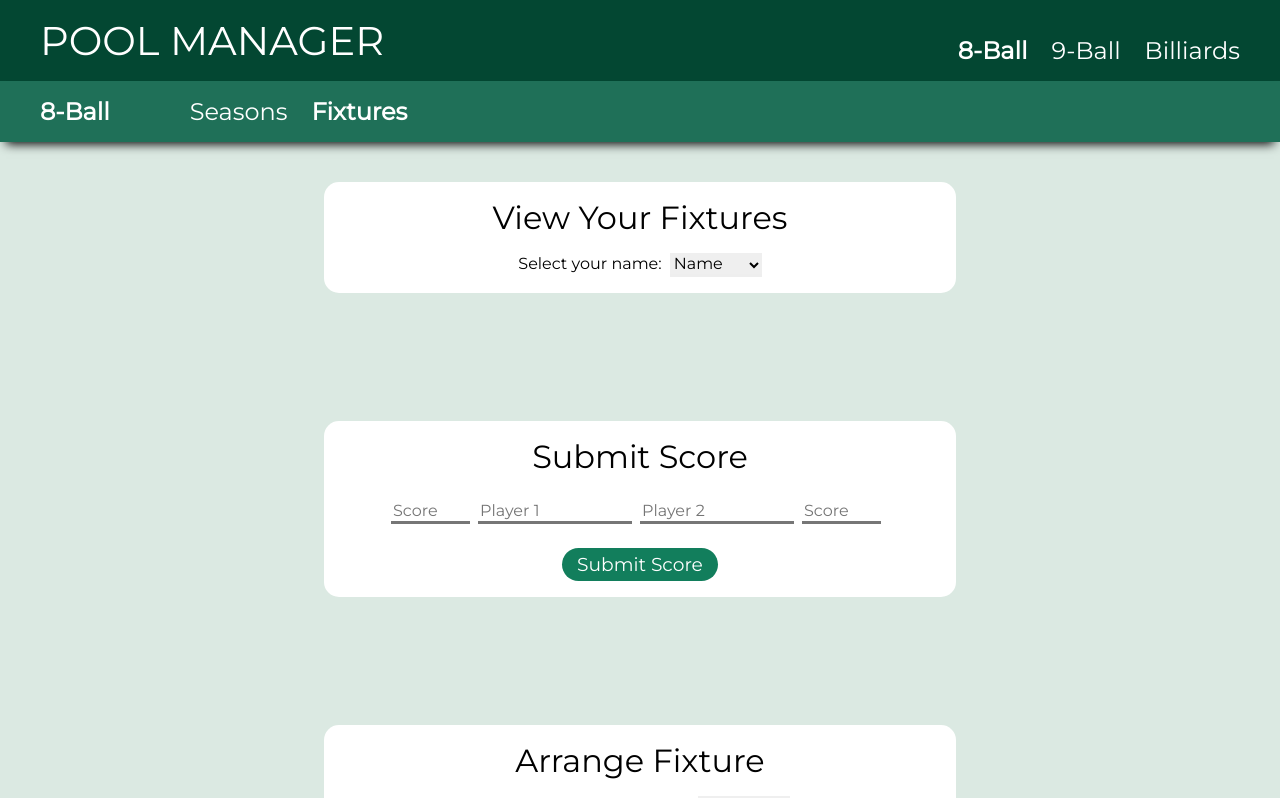
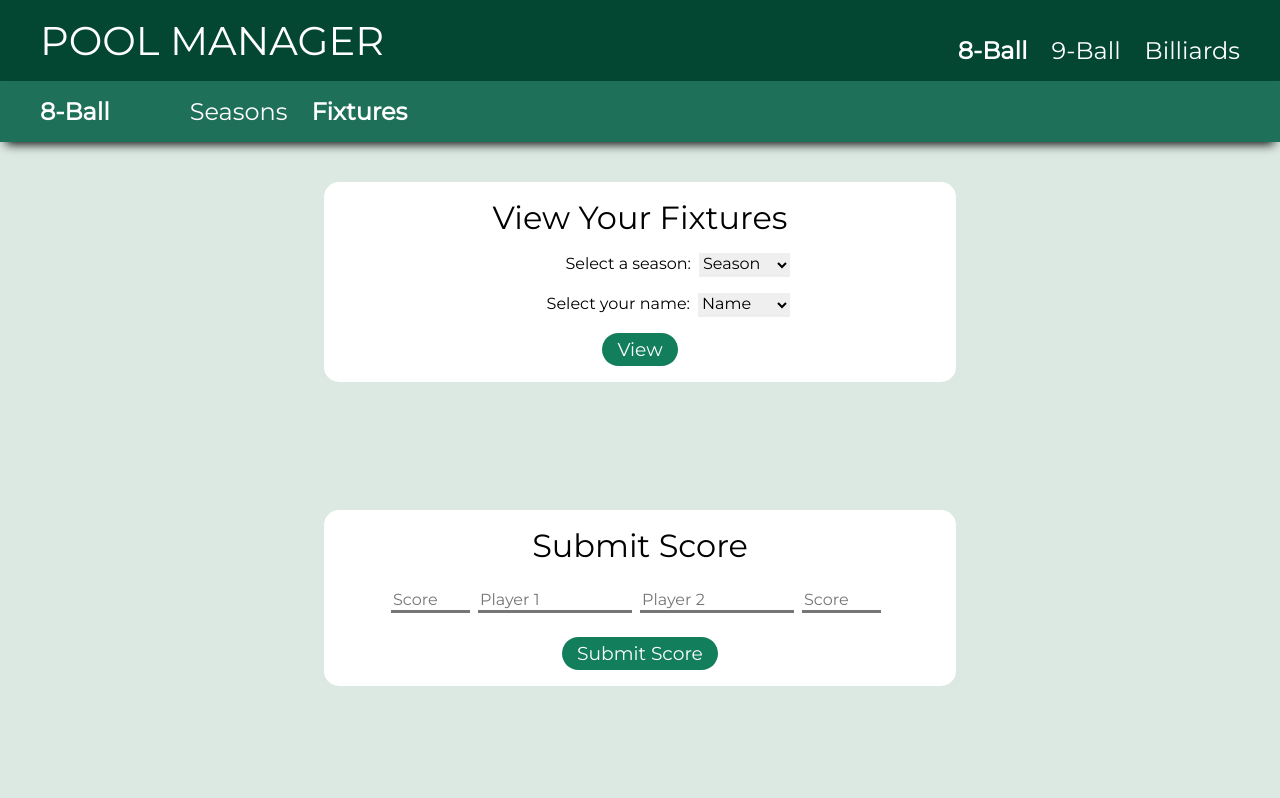
Before and after one commit to NLDInterns2019/nld-pool-league, a React (Create React App) app in the folder client/: page /8-ball/fixtures in a window 1280 px wide. Shown: the top 798 px of the page. Built offline with nearby package versions, Linux system fonts and the light colour scheme.

Commit message:
Added season select drop-down and view button

```diff
--- a/client/src/App.css
+++ b/client/src/App.css
@@ -367,8 +367,22 @@ button:hover {
 }
 
 /* ==== View Your Fixtures ==== */
+.viewYourFixtures form {
+  text-align: right;
+  width: 50%;
+  margin: auto;
+}
+
 .viewYourFixtures label {
   padding-right: 0.5rem;
+}
+
+.viewYourFixtures select {
+  margin-bottom: 1rem;
+}
+
+.viewBtn {
+  text-align: center;
 }
 
 /* ==== Landing Page ==== */
--- a/client/src/components/ViewYourFixtures.js
+++ b/client/src/components/ViewYourFixtures.js
@@ -5,6 +5,16 @@ const ViewYourFixtures = () => {
     <div className="viewYourFixtures">
       <h3>View Your Fixtures</h3>
       <form>
+        <label>Select a season:</label>
+        <select>
+          <option selected disabled value="season">
+            Season
+          </option>
+          <option value="option1">Season 1</option>
+          <option value="option2">Season 2</option>
+        </select>
+        <br />
+
         <label>Select your name:</label>
         <select>
           <option value="name" selected disabled>
@@ -16,6 +26,9 @@ const ViewYourFixtures = () => {
           <option value="option4">Matthew</option>
           <option value="option5">Natalie</option>
         </select>
+        <div className="viewBtn">
+          <button type="button">View</button>
+        </div>
       </form>
     </div>
   );
```
